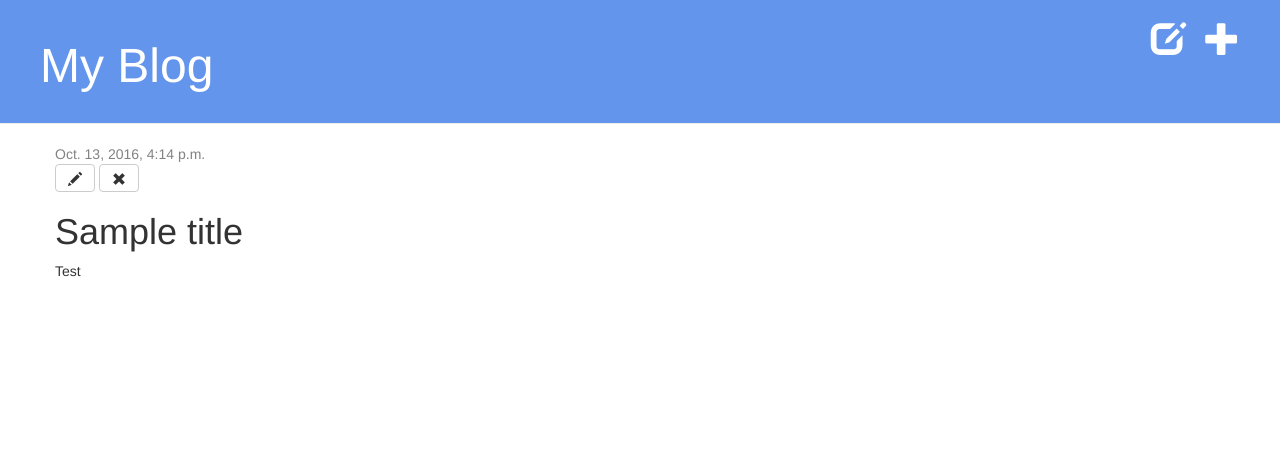
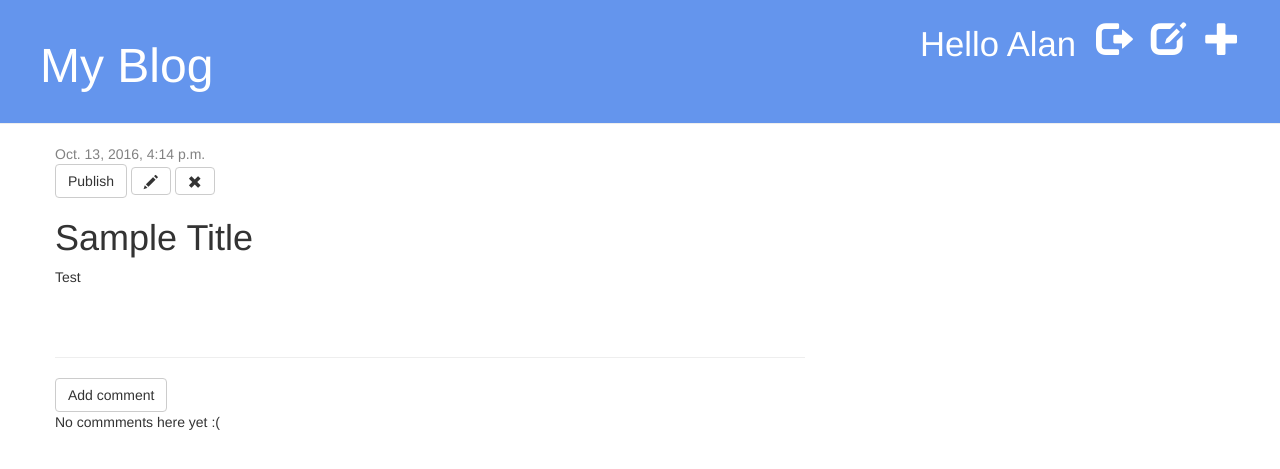
Before and after one commit to placebo-al/djangogirls, a Django app: page /page/1/ in a window 1280 px wide. Shown: the top 469 px of the page. Run offline with Django 3.2, Linux system fonts and the light colour scheme; a user stored in the database is signed in; data comes from the database, SQL or seed files in the repository; both versions use the stored data as it was after the commit; some libraries are stand-ins or nearby versions.

Commit message:
Finished the tutorial!!!!

```diff
--- a/blog/admin.py
+++ b/blog/admin.py
@@ -1,5 +1,5 @@
 from django.contrib import admin
-from .models import Page
+from .models import Page, Comment
 
 # set up automated slug creation
 class PageAdmin(admin.ModelAdmin):
@@ -9,3 +9,4 @@ class PageAdmin(admin.ModelAdmin):
 
 
 admin.site.register(Page, PageAdmin)
+admin.site.register(Comment)
--- a/blog/models.py
+++ b/blog/models.py
@@ -19,3 +19,21 @@ class Page(models.Model):
 
 	def __str__(self):
 		return self.title
+
+
+class Comment(models.Model):
+	page = models.ForeignKey('blog.Page', related_name='comments')
+	author = models.CharField(max_length=200)
+	text = models.TextField()
+	created_date = models.DateTimeField(default=timezone.now)
+	approved_comment = models.BooleanField(default=False)
+
+	def approve(self):
+		self.approved_comment = True
+		self.save()
+
+	def approved_comments(self):
+		return self.comments.filter(approved_comment=True)
+
+	def __str__(self):
+		return self.text
--- a/blog/static/css/blog.css
+++ b/blog/static/css/blog.css
@@ -44,3 +44,7 @@ h1, h2, h3, h4 {
 .post h1 a, .post h1 a:visited {
     color: #000000;
 }
+
+.comment {
+    margin: 20px 0px 20px 20px;
+}
--- a/blog/templates/blog/base.html
+++ b/blog/templates/blog/base.html
@@ -10,7 +10,9 @@
         {% if user.is_authenticated %}
         <a href="{% url 'page_new' %}" class="top-menu"><span class="glyphicon glyphicon-plus"></span></a>
         <a href="{% url 'page_draft_list' %}" class="top-menu"><span class="glyphicon glyphicon-edit"></span></a>
-
+        <a href="{% url 'logout' %}" class="top-menu"><span class="glyphicon glyphicon-log-out"></span></a><p class="top-menu">Hello {{ user.username|title }} </p>
+        {% else %}
+            <a href="{% url 'login' %}" class="top-menu"><span class="glyphicon glyphicon-lock"></span></a>
         {% endif %}
         <h1><a href="{% url 'page_list' %}">My Blog</a></h1>
     </div>
--- a/blog/templates/blog/page_detail.html
+++ b/blog/templates/blog/page_detail.html
@@ -6,15 +6,34 @@
             <div class="date">
                 {{ page.published_date }}
             </div>
-        {% else %}
-            <a class="btn btn-default" href="{% url 'page_publish' pk=page.pk %}">Publish</a>
         {% endif %}
         {% if user.is_authenticated %}
+        <a class="btn btn-default" href="{% url 'page_publish' pk=page.pk %}">Publish</a>
         <a class="btn btn-default" href="{% url 'page_edit' pk=page.pk %}"><span class="glyphicon glyphicon-pencil"></span></a>
         <a class="btn btn-default" href="{% url 'page_remove' pk=page.pk %}"><span class="glyphicon glyphicon-remove"></span></a>
         {% endif %}
 
-        <h1>{{ page.title }}</h1>
+        <h1>{{ page.title|title }}</h1>
         <p>{{ page.text|linebreaksbr }}</p>
     </div>
+<hr>
+<a class="btn btn-default" href="{% url 'add_comment_to_page' pk=page.pk %}">Add comment</a>
+{% for comment in page.comments.all %}
+{% if user.is_authenticated or comment.approved_comment %}
+    <div class="comment">
+        <div class="date">
+            {{ comment.created_date }}
+            {% if not comment.approved_comment %}
+                <a class="btn btn-default" href="{% url 'comment_remove' pk=comment.pk %}"><span class="glyphicon glyphicon-remove"></span></a>
+                <a class="btn btn-default" href="{% url 'comment_approve' pk=comment.pk %}"><span class="glyphicon glyphicon-ok"></span></a>
+            {% endif %}
+        </div>
+        <strong>{{ comment.author }} </strong>
+        <p>{{ comment.text|linebreaks }}</p>
+    </div>
+{% endif %}
+{% empty %}
+    <p>No commments here yet :( </p>
+{% endfor %}
+
 {% endblock %}
--- a/blog/templates/blog/page_list.html
+++ b/blog/templates/blog/page_list.html
@@ -7,9 +7,9 @@
     <div class="date">
         <p>published: {{ page.published_date }} </p>
     </div>
-    <h2><a href="{% url 'page_detail' pk=page.pk %}">{{ page.title }} </a></h2>
+    <h2><a href="{% url 'page_detail' pk=page.pk %}">{{ page.title|title }} </a></h2>
     <p>{{ page.text|linebreaksbr }} </p>
-</div>
+	<a href="{% url 'page_detail' pk=page.pk %}">Comments: {{ page.comments.count }}</a></div>
 {% endfor %}
 
 {% endblock %}
--- a/blog/urls.py
+++ b/blog/urls.py
@@ -10,4 +10,8 @@ urlpatterns = [
     url(r'^page/(?P<pk>\d+)/publish/$', views.page_publish, name='page_publish'),
     url(r'^page/(?P<pk>\d+)/remove/$',views.page_remove, name='page_remove'),
     url(r'^drafts/$', views.page_draft_list, name='page_draft_list'),
+    # comment views
+    url(r'^page/(?P<pk>\d+)/comment/$', views.add_comment_to_page, name='add_comment_to_page'),
+    url(r'^comment/(?P<pk>\d+)/approve/$', views.comment_approve, name='comment_approve'),
+	url(r'^comment/(?P<pk>\d+)/remove/$', views.comment_remove, name='comment_remove'),
 ]
--- a/blog/views.py
+++ b/blog/views.py
@@ -1,7 +1,8 @@
 from django.shortcuts import render, redirect, get_object_or_404
 from django.utils import timezone
-from .models import Page
-from .forms import PageForm
+from django.contrib.auth.decorators import login_required
+from .models import Page, Comment
+from .forms import PageForm, CommentForm
 
 
 def page_list(request):
@@ -14,6 +15,7 @@ def page_detail(request, pk):
 	return render(request, 'blog/page_detail.html', {'page': page})
 
 
+@login_required
 def page_new(request):
 	if request.method == "POST":
 		form = PageForm(request.POST)
@@ -28,6 +30,7 @@ def page_new(request):
 	return render(request, 'blog/page_edit.html', {'form': form})
 
 
+@login_required
 def page_edit(request, pk):
     page = get_object_or_404(Page, pk=pk)
     if request.method == "POST":
@@ -43,18 +46,50 @@ def page_edit(request, pk):
     return render(request, 'blog/page_edit.html', {'form': form})
 
 
+@login_required
 def page_draft_list(request):
     pages = Page.objects.filter(published_date__isnull=True).order_by('created_date')
     return render(request, 'blog/page_draft_list.html', {'pages': pages})
 
 
+@login_required
 def page_publish(request, pk):
     page = get_object_or_404(Page, pk=pk)
     page.publish()
     return redirect('page_detail', pk=pk)
 
 
+@login_required
 def page_remove(request, pk):
 	page = get_object_or_404(Page, pk=pk)
 	page.delete()
 	return redirect('page_list')
+
+
+def add_comment_to_page(request, pk):
+	page = get_object_or_404(Page, pk=pk)
+	if request.method == "POST":
+		form = CommentForm(request.POST)
+		if form.is_valid():
+			comment = form.save(commit=False)
+			comment.page = page
+			comment.save()
+			return redirect('page_detail', pk=page.pk)
+	else:
+		form = CommentForm()
+	return render(request, 'blog/add_comment_to_page.html', {'form': form})
+
+
+@login_required
+def comment_approve(request, pk):
+	comment = get_object_or_404(Comment, pk=pk)
+	comment.approve()
+	return redirect('page_detail', pk=comment.page.pk)
+
+
+@login_required
+def comment_remove(request, pk):
+	comment = get_object_or_404(Comment, pk=pk)
+	page_pk = comment.page.pk
+	comment.delete()
+	return redirect('page_detail', pk=page.pk)
--- a/mysite/urls.py
+++ b/mysite/urls.py
@@ -1,8 +1,12 @@
 
 from django.conf.urls import include, url
+from django.contrib.auth import views
 from django.contrib import admin
+admin.autodiscover()
 
 urlpatterns = [
     url(r'^admin/', admin.site.urls),
+    url(r'^accounts/login/$', views.login, name='login'),
+    url(r'^accounts/logout/$', views.logout, name='logout', kwargs={'next_page': '/'}),
     url(r'', include('blog.urls')),
 ]
```
Also changed, not shown: blog/forms.py (+8 -1 lines), blog/templates/blog/add_comment_to_page.html (added, +8 -0 lines), blog/templates/registration/login.html (added, +26 -0 lines), mysite/settings.py (+9 -17 lines), blog/migrations/0004_comment.py (added), db.sqlite3.
